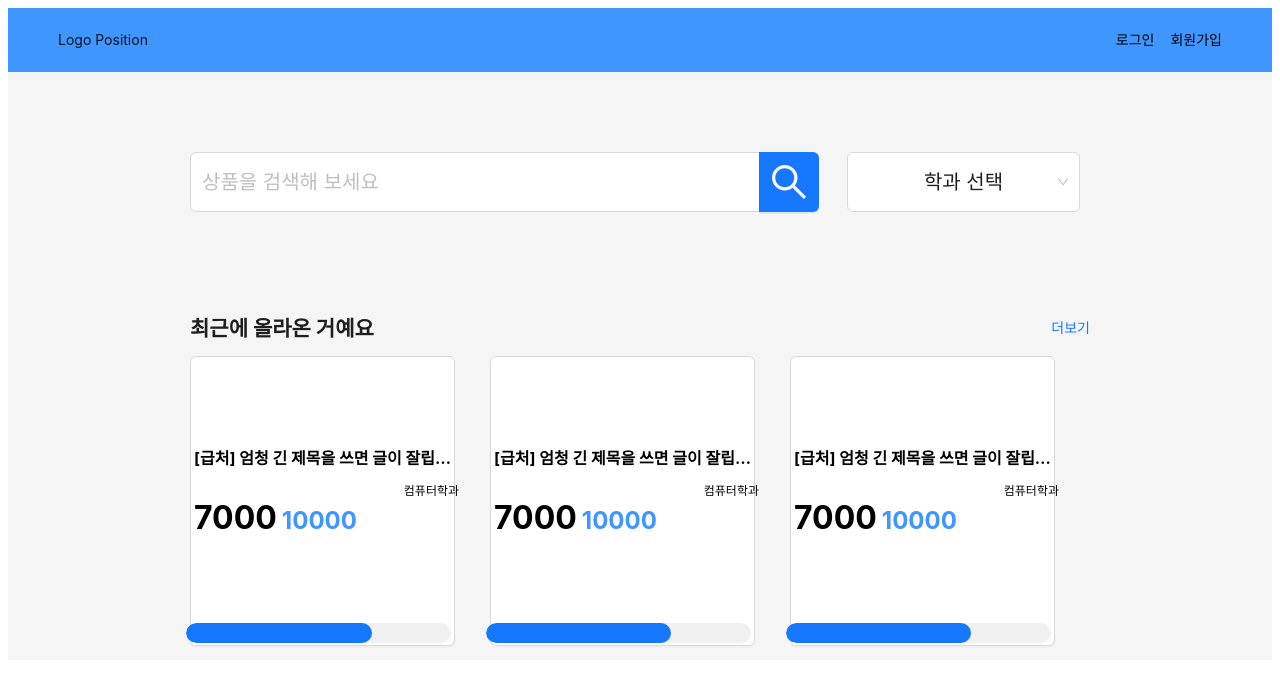
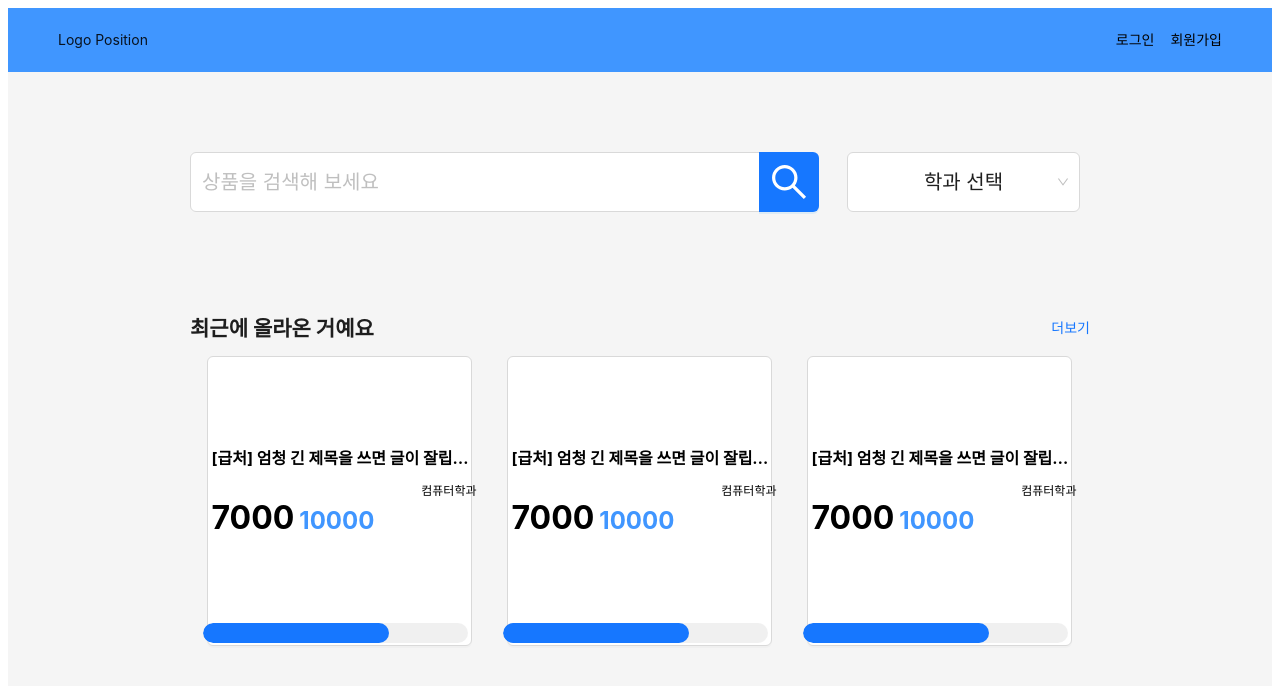
Before and after one commit to KWEBofficial/kubid-client, a React (Vite) app: page / in a window 1280 px wide. Shown: the top 686 px of the page. Built offline with nearby package versions, Linux system fonts and the light colour scheme.

Commit message:
mod: minor typo fix

```diff
--- a/src/components/main_page/ItemList/ItemListBody.tsx
+++ b/src/components/main_page/ItemList/ItemListBody.tsx
@@ -5,7 +5,7 @@ import ItemButton from "./ItemListBody/ItemButton";
 
 const ItemListBody = () => {
   return (
-    <p style={BodyStyle}>
+    <p css={BodyStyle}>
       <Row>
         <Col span={8}>
           <ItemButton />
```
